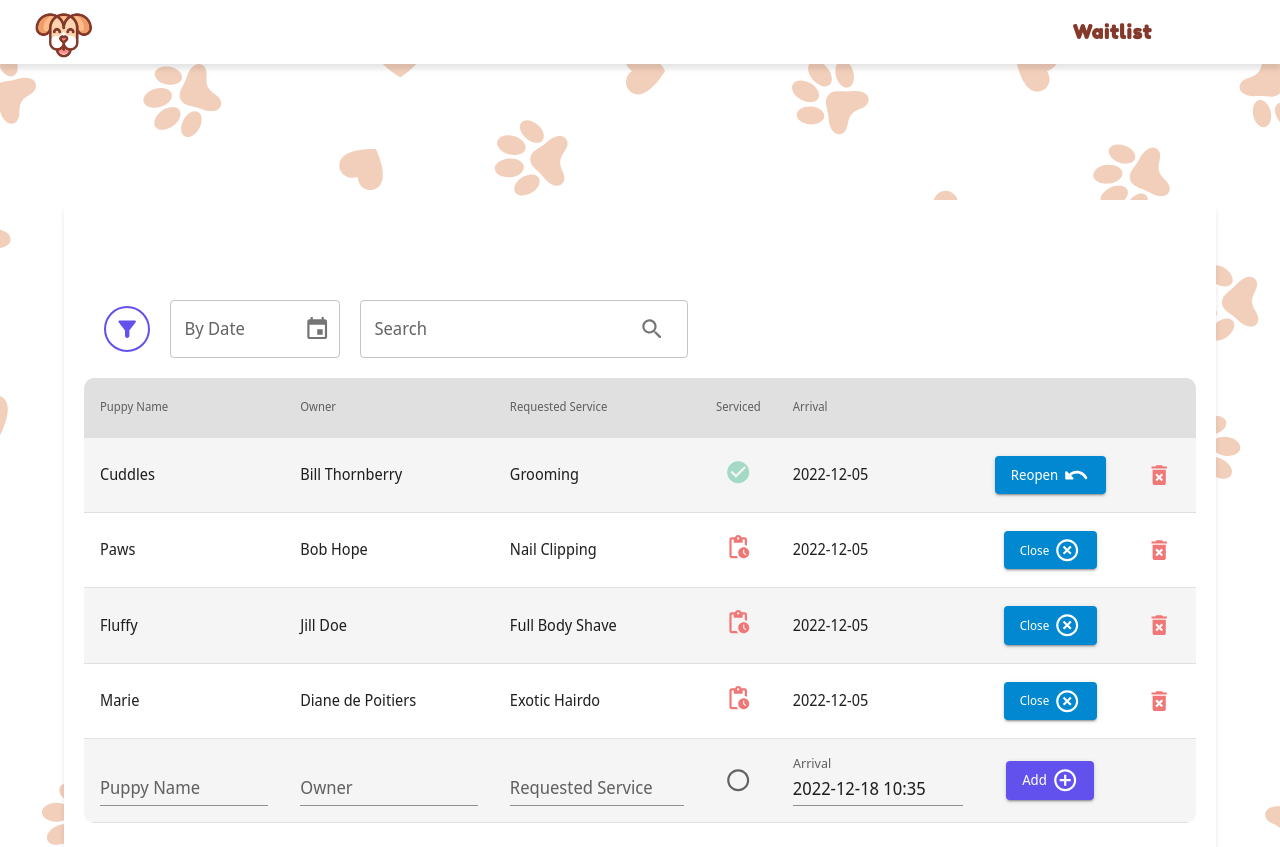
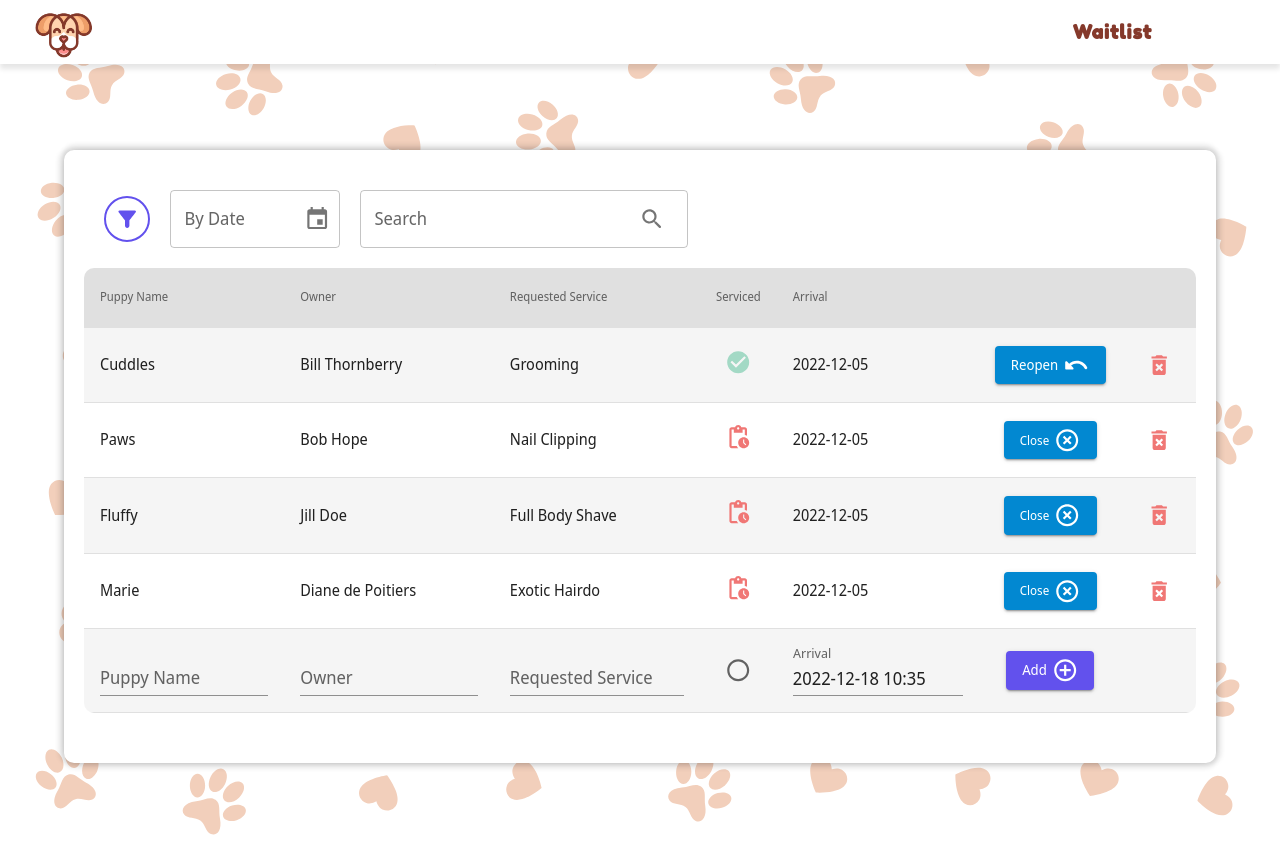
Before and after one commit to MohamedAmineDHIAB/puppy-waitlist-nextjs-app, a Next.js app: page / in a window 1280 px wide. Shown: the top 847 px of the page. Built offline with nearby package versions, Linux system fonts and the light colour scheme.

Commit message:
minor style fixes :nail_care:

```diff
--- a/components/table.tsx
+++ b/components/table.tsx
@@ -24,8 +24,10 @@ const TableWrapper = styled.div`
     border-radius: 10px;
     overflow: hidden;
     box-sizing: border-box;
-    padding: 80px 20px;
-    box-shadow: 0 5px 5px rgba(0, 0, 0, 0.1);
+    padding: 20px;
+    padding-bottom: 50px;
+    box-shadow: 0 5px 5px rgba(0, 0, 0, 0.1), 0 -5px 5px rgba(0, 0, 0, 0.1),
+        5px 0 5px rgba(0, 0, 0, 0.1), -5px 0 5px rgba(0, 0, 0, 0.1);
 `;
 const TabelBar = styled.div`
     display: flex;
--- a/styles/global.tsx
+++ b/styles/global.tsx
@@ -31,12 +31,13 @@ export const Body = styled.div`
     flex-direction: column;
     align-items: center;
     justify-content: flex-start;
-    min-height: 100vh;
     position: relative;
-    padding-top: 200px;
+    padding-top: 150px;
+    min-height: calc(100vh - 150px);
+    padding-bottom: 50px;
     background: url("./background.svg");
     background-size: cover;
     background-position: center;
     background-repeat: no-repeat;
-    background-blend-mode: multiply;
+    background-blend-mode: normal;
 `;
```
